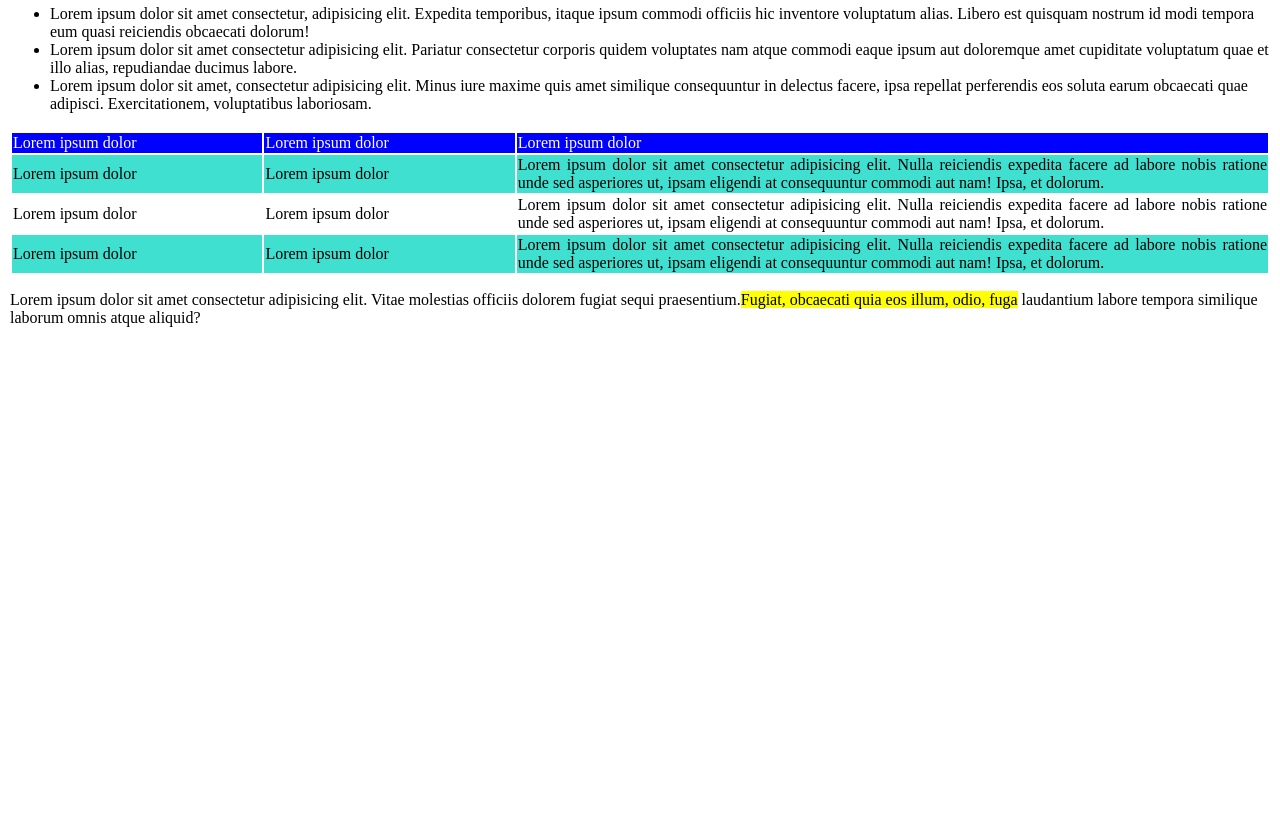
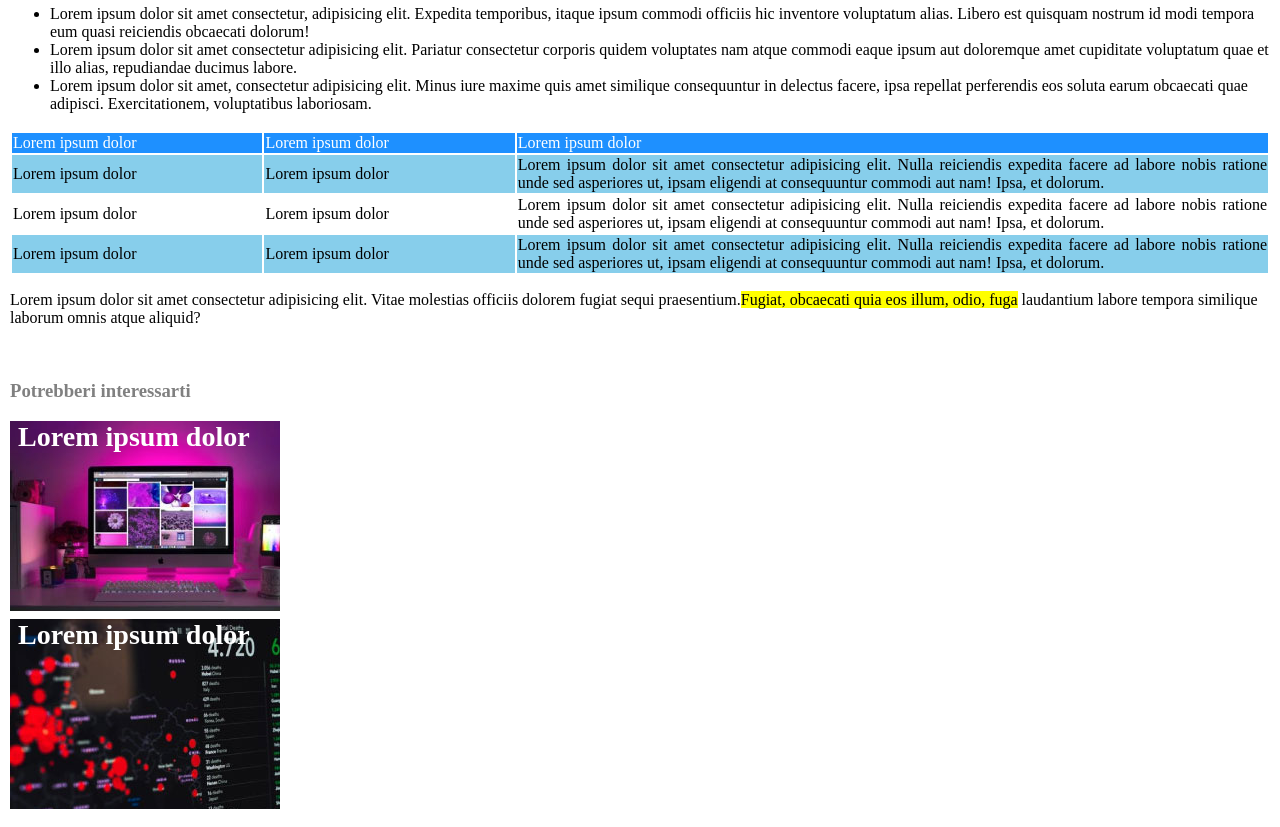
Before and after one commit to mattiadebonis/html-css-booleaner, a plain HTML site: page index.html in a window 1280 px wide. Shown: the part 760-1587 px from the top of the page. Before the commit the page ends 1103 px from the top, so only its background shows below. Drawn offline with Linux system fonts and the light colour scheme.

Commit message:
1.5 - suggerimenti

```diff
--- a/css/master.css
+++ b/css/master.css
@@ -4,17 +4,19 @@ body{
     margin: 0;
 }
 
-main{
+main, footer{
     margin: 10px;
 }
+
 
 /* intestazione della pagina*/
 
 header{
     background-image: url(../img/pattern.png);
-    background-color: lightblue;
+    background-color: royalblue;
     height: 170px;
 }
+
 
 /* logo booleaners*/
 
@@ -24,7 +26,8 @@ header{
     margin: 5px;
 }
 
-/* intestazione della pagina'*/
+
+/* intestazione della articolo*/
 
 h1{
     color: black;
@@ -39,6 +42,8 @@ h1{
 
 }
 
+
+/*corpo articolo */
 #descrizione-immagini{
     line-height: 1px;
     font-size: small;
@@ -48,28 +53,56 @@ h1{
     width: 80%;
 }
 
+
 /* enfasi nel paragrafo */
 .enfasi{
     background-color: yellow;
 }
 
 
-
+/* tabella*/
 td{
     text-align: justify;
 }
 
 thead{
-    background-color: blue;
+    background-color:dodgerblue;
     color: white;
 }
 
 .prima-seconda-colonna{
-    width:20%;
+    width: 20%;
+}
 
+.riga-colorata{
+    background-color:skyblue;
+}
+
+
+/* suggerimenti*/
+
+#titolo-sezione-suggerimenti{
+    color: gray;
+}
+
+
+.articolo-suggerimento{
+    color: white;
+    height: 190px;
+    width: 270px;
 
 }
 
-.riga-colorata{
-    background-color: turquoise;
+.titolo-articolo-suggerito{
+    margin-top: 8px;
+    margin-left: 8px;
 }
+
+#primo-suggerimento{
+    background-image: url(../img/monitor.jpg);
+
+}
+
+#secondo-suggerimento{
+    background-image: url(../img/graph.jpg);
+}
--- a/index.html
+++ b/index.html
@@ -97,8 +97,20 @@
     </main>
     <!--/articolo-->
 
+    <br>
+
     <!-- suggerimenti-->
     <footer>
+        <h3 id="titolo-sezione-suggerimenti">Potrebberi interessarti</p>
+
+        <div class = "articolo-suggerimento" id="primo-suggerimento">
+            <h2 class= "titolo-articolo-suggerito">Lorem ipsum dolor</h3>
+        </div>
+
+        <div class="articolo-suggerimento" id="secondo-suggerimento">
+            <h2 class="titolo-articolo-suggerito">Lorem ipsum dolor</h3>
+
+        </div>
 
     </footer>
     <!-- suggerimenti-->
```
